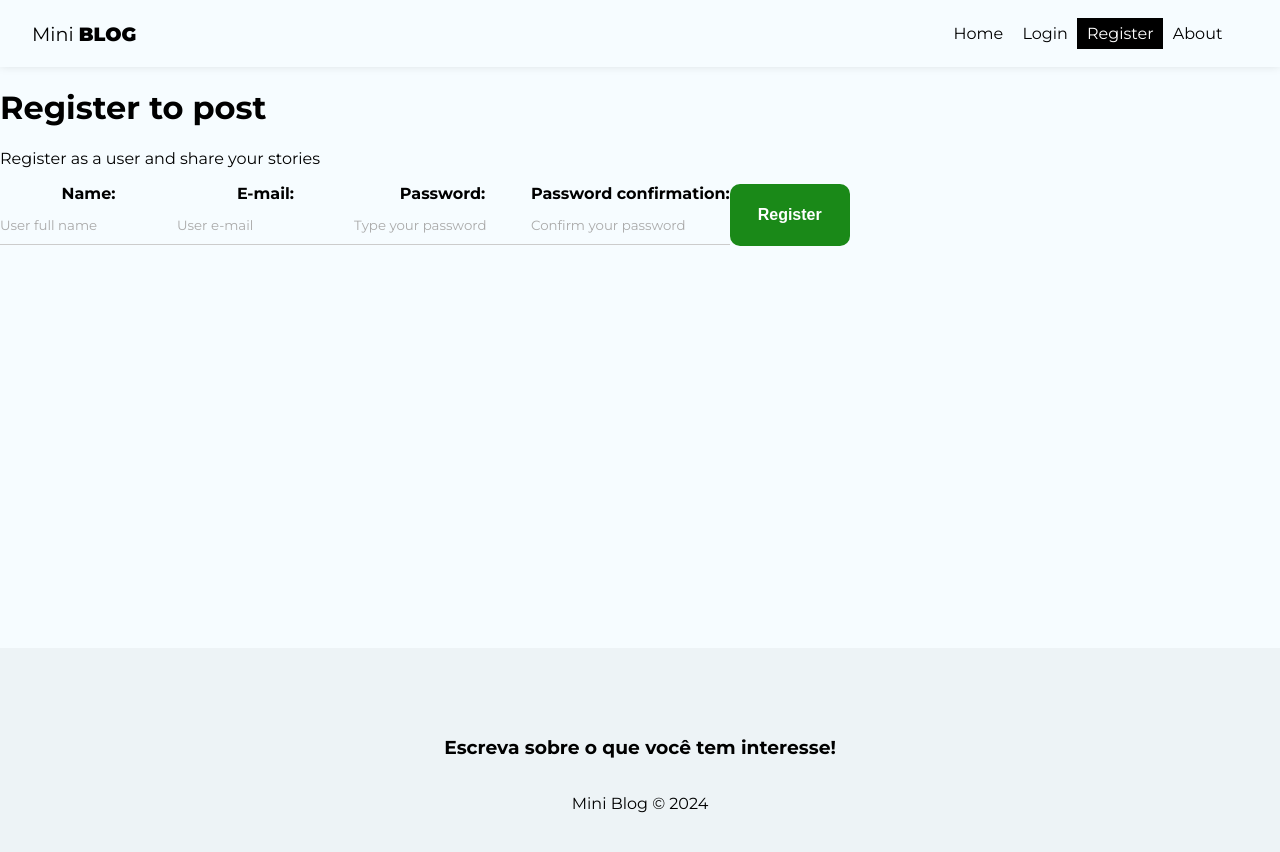
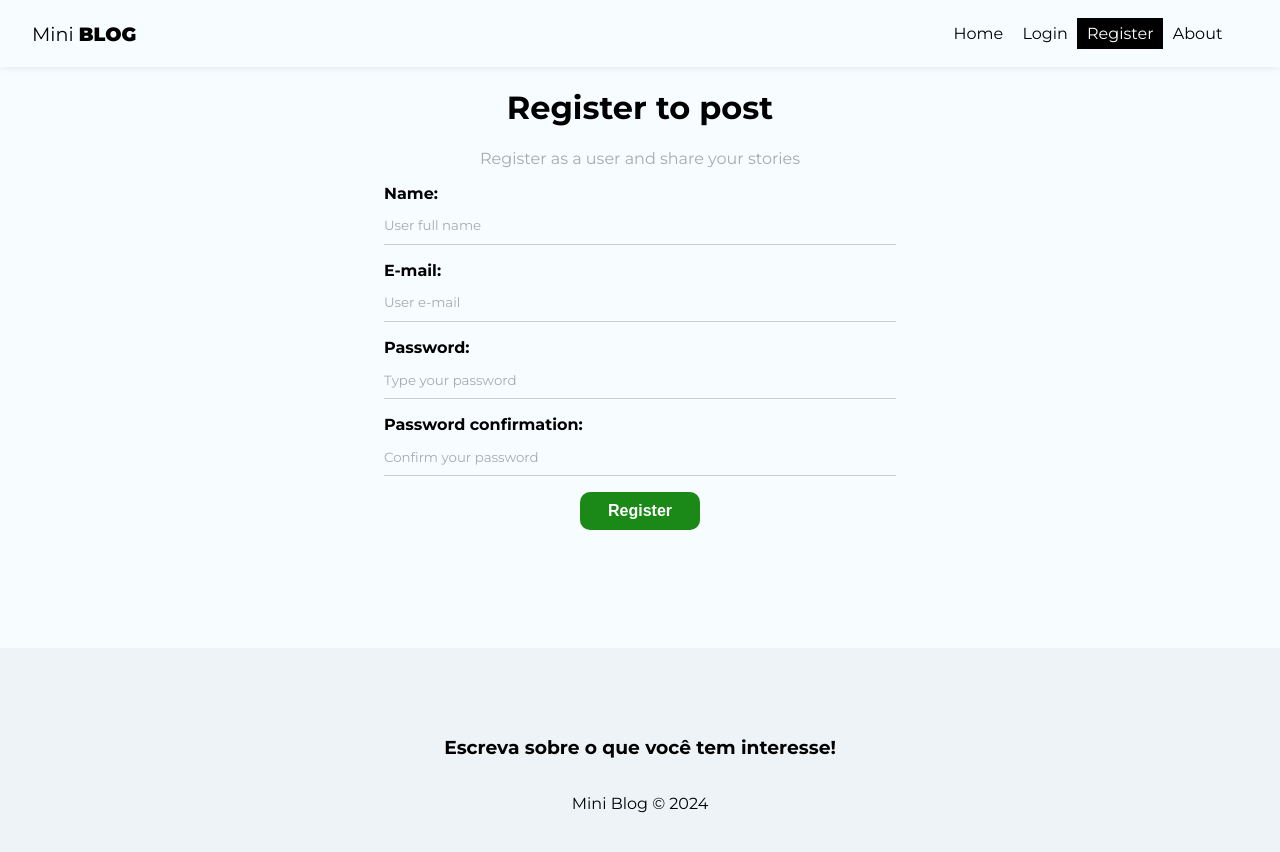
Before and after one commit to rafalebre/MiniBlog, a React (Create React App) app: page /register in a window 1280 px wide. Shown: the top 852 px of the page. Built offline with nearby package versions, Linux system fonts and the light colour scheme.

Commit message:
130: States do form de cadastro

```diff
--- a/src/index.css
+++ b/src/index.css
@@ -35,20 +35,20 @@
 
 /* form styles */
 form {
-  display: flex;
+  max-width: 40%;
   margin: 0 auto;
 }
 
 label {
   display: flex;
   flex-direction: column;
-  margin-bottom: 1px;
+  margin-bottom: 1em;
 }
 
 label span {
   margin-bottom: .3em;
   font-weight: bold;
-  text-align: center;
+  text-align: left;
 }
 
 input,
--- a/src/pages/Register/Register.jsx
+++ b/src/pages/Register/Register.jsx
@@ -3,28 +3,78 @@
 import { useState, useEffect } from "react";
 
 const Register = () => {
+  const [displayName, setDisplayName] = useState("")
+  const [email, setEmail] = useState("")
+  const [password, setPassword] = useState("")
+  const [confirmPassword, setConfirmPassword] = useState("")
+  const [error, setError] = useState("")
+
+  const handleSubmit = (e) => {
+    e.preventDefault();
+
+    setError("")
+
+    const user = {
+      displayName,
+      email,
+      password
+    }
+
+    if(password !== confirmPassword) {
+      setError("The chosen passwords doesn't match!")
+      return
+    }
+
+    console.log(user);
+  }
+
   return (
-    <div>
+    <div className={styles.register}>
       <h1>Register to post</h1>
       <p>Register as a user and share your stories</p>
-        <form>
+      <form onSubmit={handleSubmit}>
         <label>
           <span>Name:</span>
-            <input type="text" name="displayName" required placeholder="User full name" />
+          <input
+            type="text"
+            name="displayName"
+            required
+            placeholder="User full name"
+            value={displayName}
+            onChange={(e) => setDisplayName(e.target.value)} />
         </label>
         <label>
           <span>E-mail:</span>
-            <input type="email" name="email" required placeholder="User e-mail" />
+          <input
+          type="email"
+          name="email"
+          required
+          placeholder="User e-mail"
+          value={email}
+          onChange={(e) => setEmail(e.target.value)} />
         </label>
         <label>
           <span>Password:</span>
-            <input type="password" name="password" required placeholder="Type your password" />
+          <input
+          type="password"
+          name="password"
+          required
+          placeholder="Type your password"
+          value={password}
+          onChange={(e) => setPassword(e.target.value)}/>
         </label>
         <label>
           <span>Password confirmation:</span>
-            <input type="password" name="confirmPassword" required placeholder="Confirm your password" />
+          <input
+          type="password"
+          name="confirmPassword"
+          required
+          placeholder="Confirm your password"
+          value={confirmPassword}
+          onChange={(e) => setConfirmPassword(e.target.value)}/>
         </label>
         <button className="btn">Register</button>
+        {error && <p className="error">{error}</p>}
       </form>
     </div>
   )
```
Lines whose indentation alone changed are shown as unchanged.
